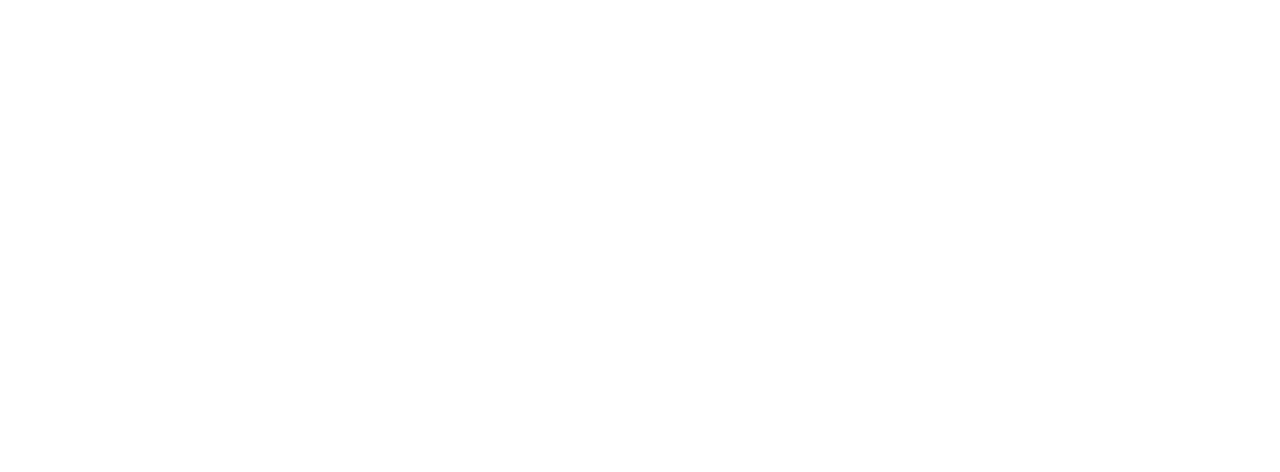
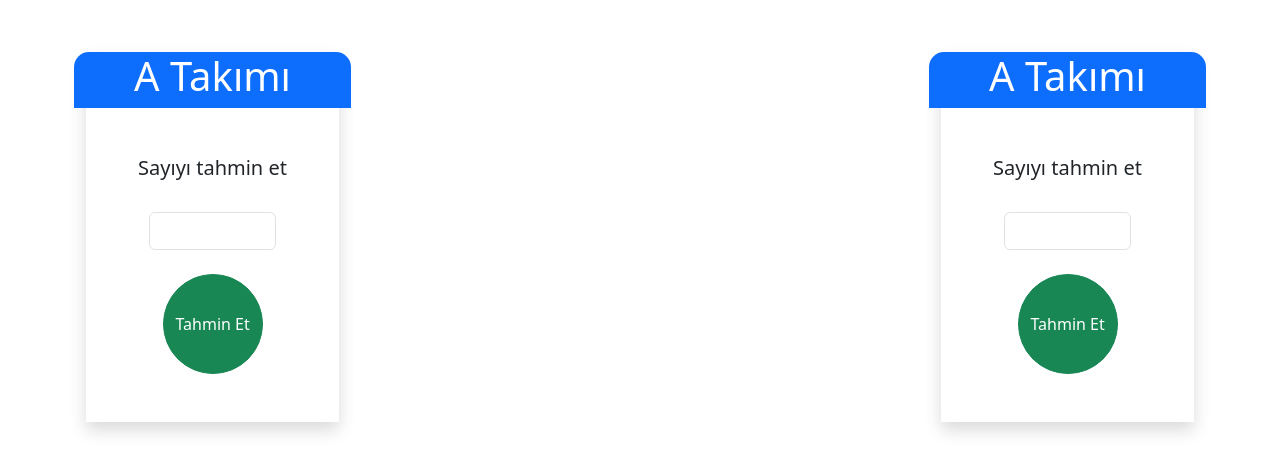
Before and after one commit to bilgejava6/java14-react-demo-app, a React (Create React App) app: page /yarisma in a window 1280 px wide. Before the commit this address had no page. Shown: the top 472 px of the page. Built offline with nearby package versions, Linux system fonts and the light colour scheme.

Commit message:
08.07 3. ders sonu

```diff
--- /dev/null
+++ b/src/components/molecules/GamerCard.tsx
@@ -0,0 +1,23 @@
+import React from 'react'
+
+function GamerCard() {
+  return (
+    <div className='m-1 shadow'>
+        <div className="row text-bg-primary"  style={{borderTopLeftRadius: '15px', borderTopRightRadius:'15px'}}>
+            <h1 className='text-center'>A Takımı</h1>
+        </div>
+        <div className="row mt-5">
+            <h5 className='text-center'>Sayıyı tahmin et</h5>
+        </div>
+        <div className="row mt-4" style={{width: '50%', marginLeft:'25%'}}>
+            <input type="text" className='form-control'/>
+        </div>
+        <div className="row mt-4 justify-content-center">
+            <input type="button" className='btn btn-success' value="Tahmin Et" style={{width: '100px', height:'100px', borderRadius:'50%'}} />
+        </div>
+        <div className="row mt-5 mb-5"></div>
+    </div>
+  )
+}
+
+export default GamerCard;
--- a/src/index.tsx
+++ b/src/index.tsx
@@ -11,6 +11,7 @@
 import Register from './pages/Register';
 import SearchUser from './pages/SearchUser';
 import ProductList from './pages/ProductList';
+import Yarisma from './pages/Yarisma';
 const root = ReactDOM.createRoot(
   document.getElementById('root') as HTMLElement
 );
@@ -23,6 +24,8 @@
     <Route path='/register' element={<Register />} />
     <Route path='/searchuser' element={<SearchUser />} />
     <Route path='/products' element={<ProductList />} />
+    <Route path='/yarisma' element={<Yarisma />} />
+
   </Routes>
 </BrowserRouter>
 
--- /dev/null
+++ b/src/pages/Yarisma.tsx
@@ -0,0 +1,22 @@
+import React from 'react'
+import GamerCard from '../components/molecules/GamerCard';
+
+function Yarisma() {
+  return (
+    <div className="container">
+        <div className="row mt-5">
+            <div className="col-3">
+                <GamerCard />
+            </div>
+            <div className="col-6">
+
+            </div>
+            <div className="col-3">
+                <GamerCard />
+            </div>
+        </div>
+    </div>
+  )
+}
+
+export default Yarisma;
```
